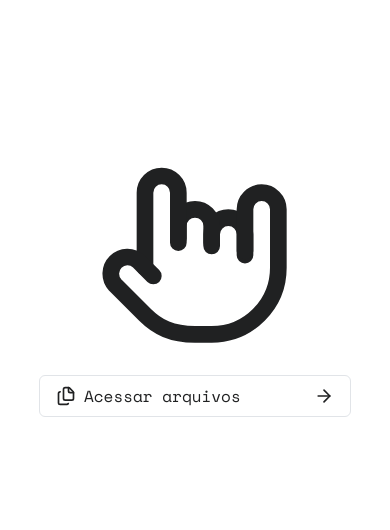
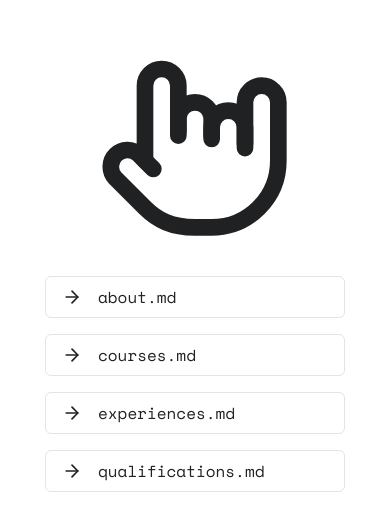
Before and after one commit to ClodoaldoDantas/clodoaldo.dev, a Next.js app: page / in a window 390 px wide. Shown: the part 138-668 px from the top of the page. Built offline with nearby package versions, Linux system fonts and the light colour scheme.

Commit message:
feat: Replace FileBrowserButton with NavigationMobile

```diff
--- a/src/app/(home)/_components/file-browser-button/index.tsx
+++ /dev/null
@@ -1,22 +0,0 @@
-import { ArrowRightIcon, FilesIcon } from "lucide-react";
-import { Dialog } from "radix-ui";
-import { CommandMenu } from "@/components/command-menu";
-import { getAllDocuments } from "@/utils/markdown";
-import styles from "./styles.module.scss";
-
-export async function FileBrowserButton() {
-  const documents = getAllDocuments();
-
-  return (
-    <CommandMenu items={documents}>
-      <Dialog.Trigger className={styles.fileBrowserButton}>
-        <div className={styles.fileBrowserButtonContent}>
-          <FilesIcon size={20} />
-          Acessar arquivos
-        </div>
-
-        <ArrowRightIcon size={20} />
-      </Dialog.Trigger>
-    </CommandMenu>
-  );
-}
--- a/src/app/(home)/_components/file-browser-button/styles.module.scss
+++ /dev/null
@@ -1,25 +0,0 @@
-.fileBrowserButton {
-  display: none;
-
-  @media (width < 800px) {
-    margin-top: 1.5rem;
-    padding: 0.5rem 1rem;
-    font-size: 1rem;
-    border: 0;
-    background-color: transparent;
-    border: 1px solid var(--border-color);
-    border-radius: 0.375rem;
-    color: var(--text-color);
-
-    width: 80%;
-    display: flex;
-    align-items: center;
-    justify-content: space-between;
-  }
-}
-
-.fileBrowserButtonContent {
-  display: flex;
-  align-items: center;
-  gap: 0.5rem;
-}
--- /dev/null
+++ b/src/app/(home)/_components/navigation-mobile/index.tsx
@@ -0,0 +1,28 @@
+import { ArrowRightIcon } from "lucide-react";
+import Link from "next/link";
+import { getSlug } from "@/utils/get-slug";
+import { getAllDocuments } from "@/utils/markdown";
+import styles from "./styles.module.scss";
+
+export async function NavigationMobile() {
+  const documents = getAllDocuments();
+
+  return (
+    <nav className={styles.navigation}>
+      {documents.map((doc) => {
+        const slug = getSlug(doc);
+
+        return (
+          <Link
+            key={doc}
+            href={`/docs/${slug}`}
+            className={styles.navigationItem}
+          >
+            <ArrowRightIcon size={20} />
+            {doc}
+          </Link>
+        );
+      })}
+    </nav>
+  );
+}
--- /dev/null
+++ b/src/app/(home)/_components/navigation-mobile/styles.module.scss
@@ -0,0 +1,32 @@
+.navigation {
+  display: none;
+
+  @media (width < 800px) {
+    display: flex;
+    flex-direction: column;
+    gap: 1rem;
+
+    max-width: 18.75rem;
+    width: 100%;
+    margin: 2rem auto;
+  }
+}
+
+.navigationItem {
+  padding: 0.5rem 1rem;
+  font-size: 1rem;
+  border: 0;
+  background-color: transparent;
+  border: 1px solid var(--border-color);
+  border-radius: 0.375rem;
+  color: var(--text-color);
+
+  width: 100%;
+  display: flex;
+  align-items: center;
+  gap: 1rem;
+
+  &:hover {
+    background-color: var(--item-hover-bg);
+  }
+}
--- a/src/app/(home)/page.tsx
+++ b/src/app/(home)/page.tsx
@@ -1,6 +1,6 @@
 import { HandMetalIcon } from "lucide-react";
-import { FileBrowserButton } from "@/app/(home)/_components/file-browser-button";
 import { Shortcuts } from "@/app/(home)/_components/shortcuts";
+import { NavigationMobile } from "./_components/navigation-mobile";
 import styles from "./page.module.scss";
 
 export default function Home() {
@@ -8,7 +8,7 @@ export default function Home() {
     <div className={styles.container}>
       <HandMetalIcon size={200} className={styles.icon} />
       <Shortcuts />
-      <FileBrowserButton />
+      <NavigationMobile />
     </div>
   );
 }
```
